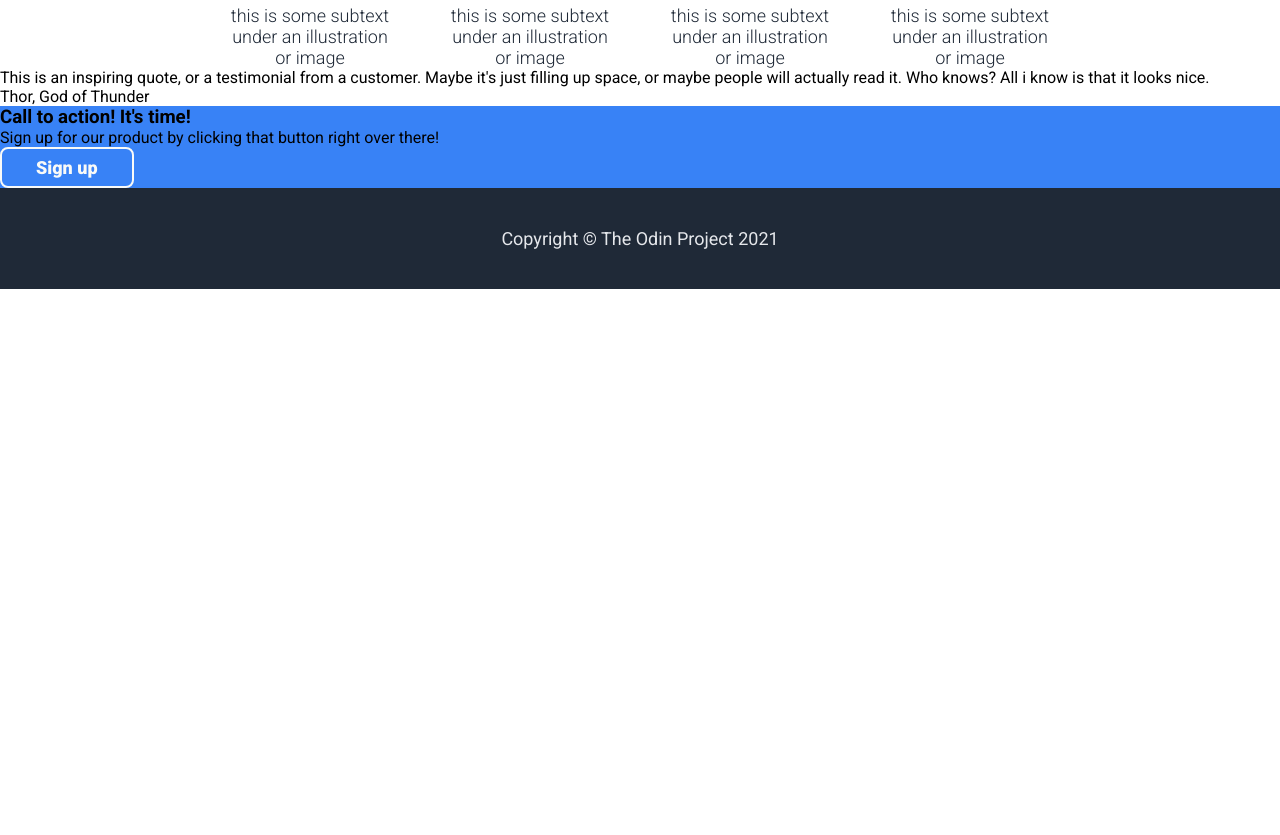
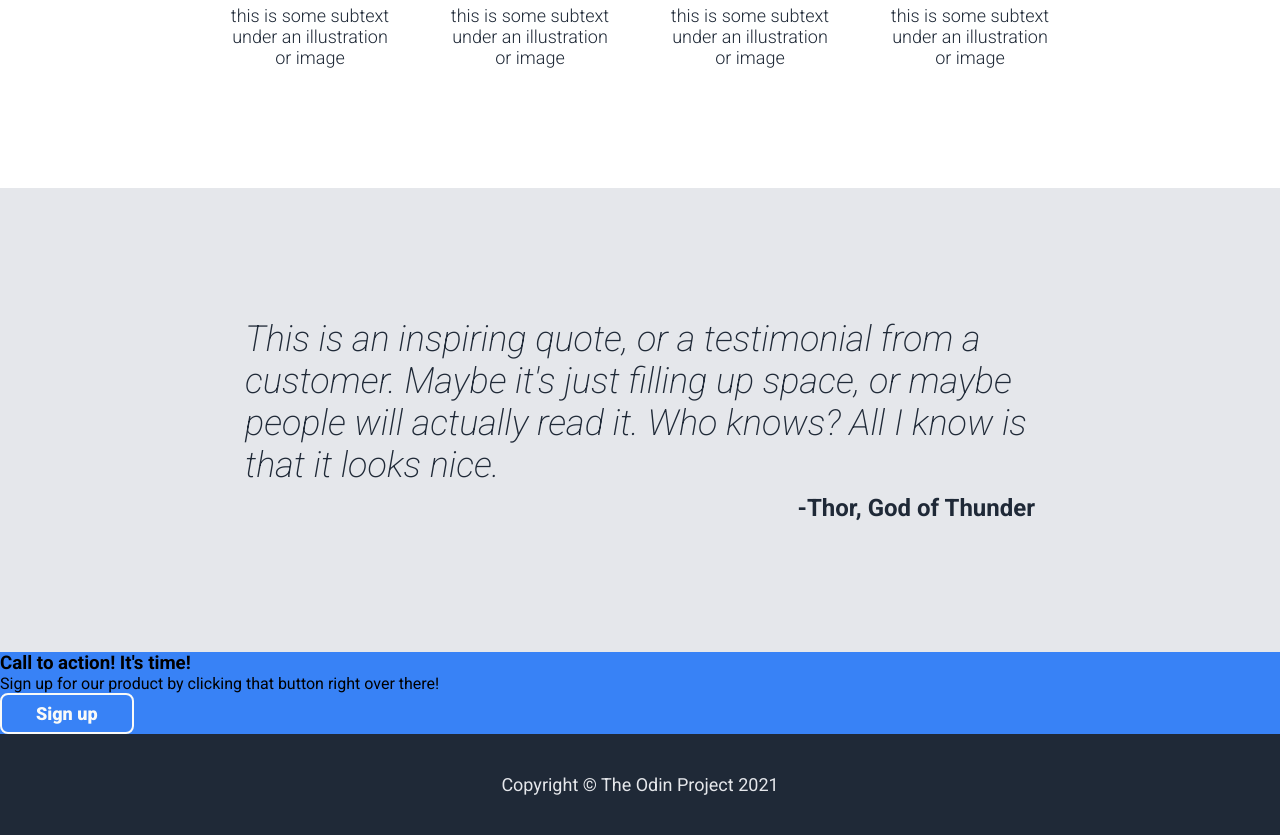
Before and after one commit to CosmicNoyz/landing-page, a plain HTML site: page index.html in a window 1280 px wide. Shown: the part 821-1656 px from the top of the page. Before the commit the page ends 1110 px from the top, so only its background shows below. Drawn offline with Linux system fonts and the light colour scheme.

Commit message:
Apply styling to quote section

```diff
--- a/index.html
+++ b/index.html
@@ -52,8 +52,10 @@
         </div>
 
         <div class="quote-container">
-            <div class="quote">This is an inspiring quote, or a testimonial from a customer. Maybe it's just filling up space, or maybe people will actually read it. Who knows? All i know is that it looks nice.</div>
-            <div class="quote-attribution">Thor, God of Thunder</div>
+            <div class="quote">
+                <div class="quote-text">This is an inspiring quote, or a testimonial from a customer. Maybe it's just filling up space, or maybe people will actually read it. Who knows? All I know is that it looks nice.</div>
+                <div class="quote-attribution">-Thor, God of Thunder</div>
+            </div>
         </div>
 
         <div class="signup">
--- a/styles.css
+++ b/styles.css
@@ -163,6 +163,36 @@ a {
     margin-top: 4px;
 }
 
+.quote-container {
+    background-color: #e5e7eb;
+    display: flex;
+    justify-content: center;
+    align-items: center;
+    margin-top: 120px;
+    padding: 130px 18px;
+}
+
+.quote {
+    display: flex;
+    flex-wrap: wrap;
+    width: 790px;
+    gap: 8px;
+}
+
+.quote-text {
+    color:#1F2937;
+    font-size: 36px;
+    font-weight: 250;
+    font-style: italic;
+}
+
+.quote-attribution {
+    color:#1F2937;
+    font-size: 24px;
+    font-weight: bold;
+    margin-left: auto;
+}
+
 footer {
     padding: 40px;
 }
```
